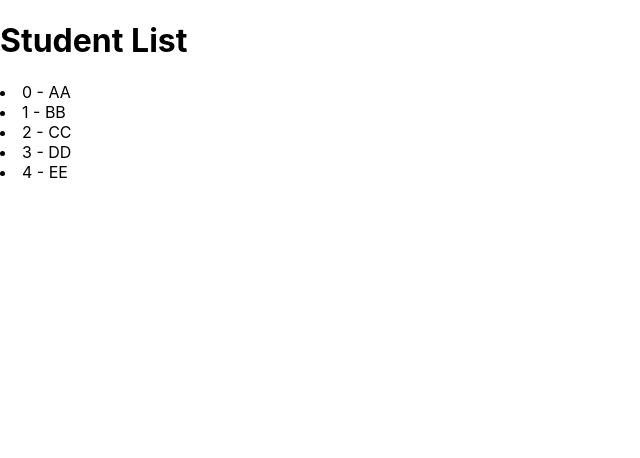
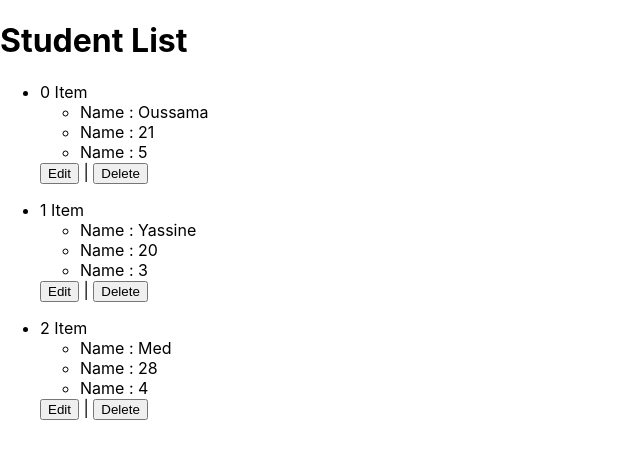
Before and after one commit to Ouss-tagh-dev/React-js-Fundamental, a React (Create React App) app: page / in a window 1280 px wide. Shown: the top 458 px of the page, without its empty margins (0-640 px from the left). Built offline with nearby package versions, Linux system fonts and the light colour scheme; the HTML template or start-up script is replaced by a standard one.

Commit message:
JSON Array List

```diff
--- a/src/App.js
+++ b/src/App.js
@@ -1,12 +1,25 @@
 import { Component } from "react";
 class App extends Component {
   render() {
-    const names = ["AA", "BB", "CC", "DD", "EE"];
+    const names = [
+      { name: "Oussama", age: 21, grad: 5 },
+      { name: "Yassine", age: 20, grad: 3 },
+      { name: "Med", age: 28, grad: 4 },
+    ];
+
     const items = names.map((item, idx) => {
       return (
-        <li key={idx}>
-          {idx} - {item}
-        </li>
+        <ul key={idx}>
+          <li>
+            {idx} {"Item"}
+            <ul>
+              <li> Name : {item.name}</li>
+              <li> Name : {item.age}</li>
+              <li> Name : {item.grad}</li>
+            </ul>
+            <button>Edit</button> | <button>Delete</button>
+          </li>
+        </ul>
       );
     });
     return (
```
